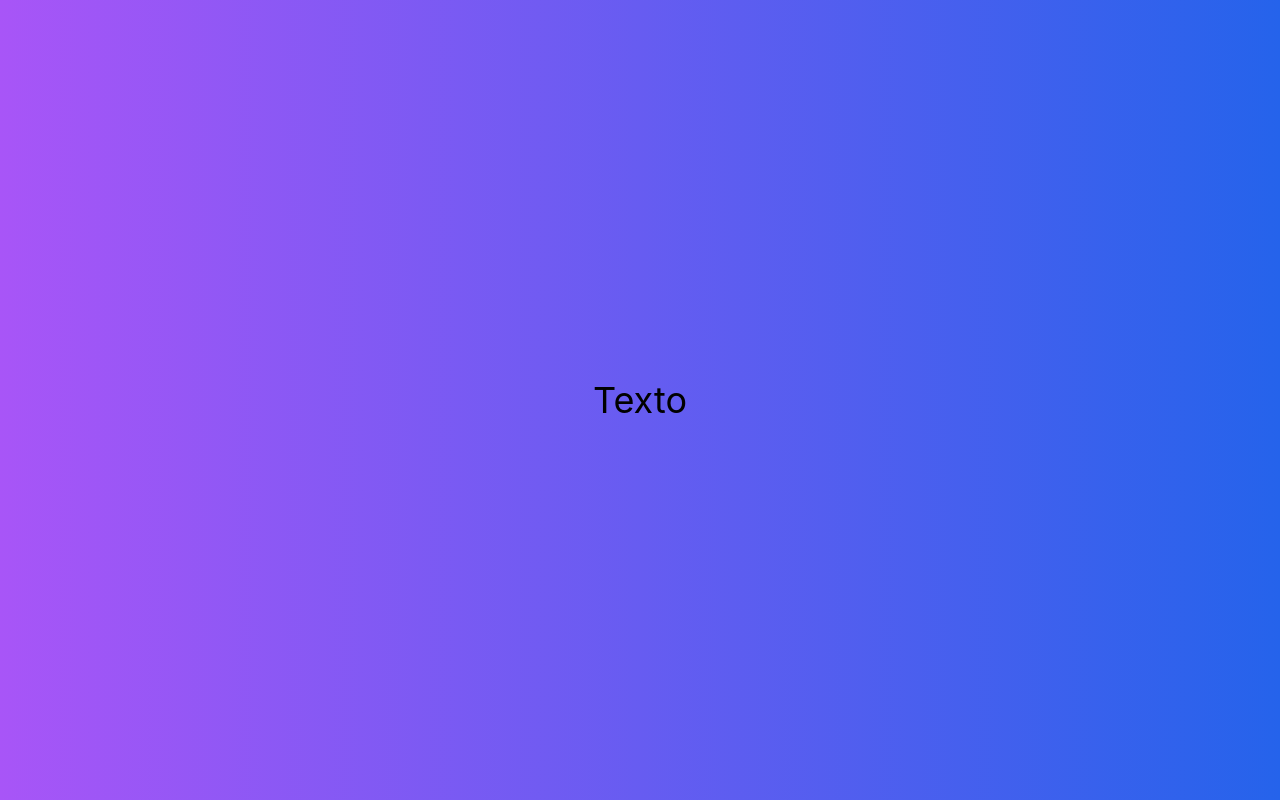
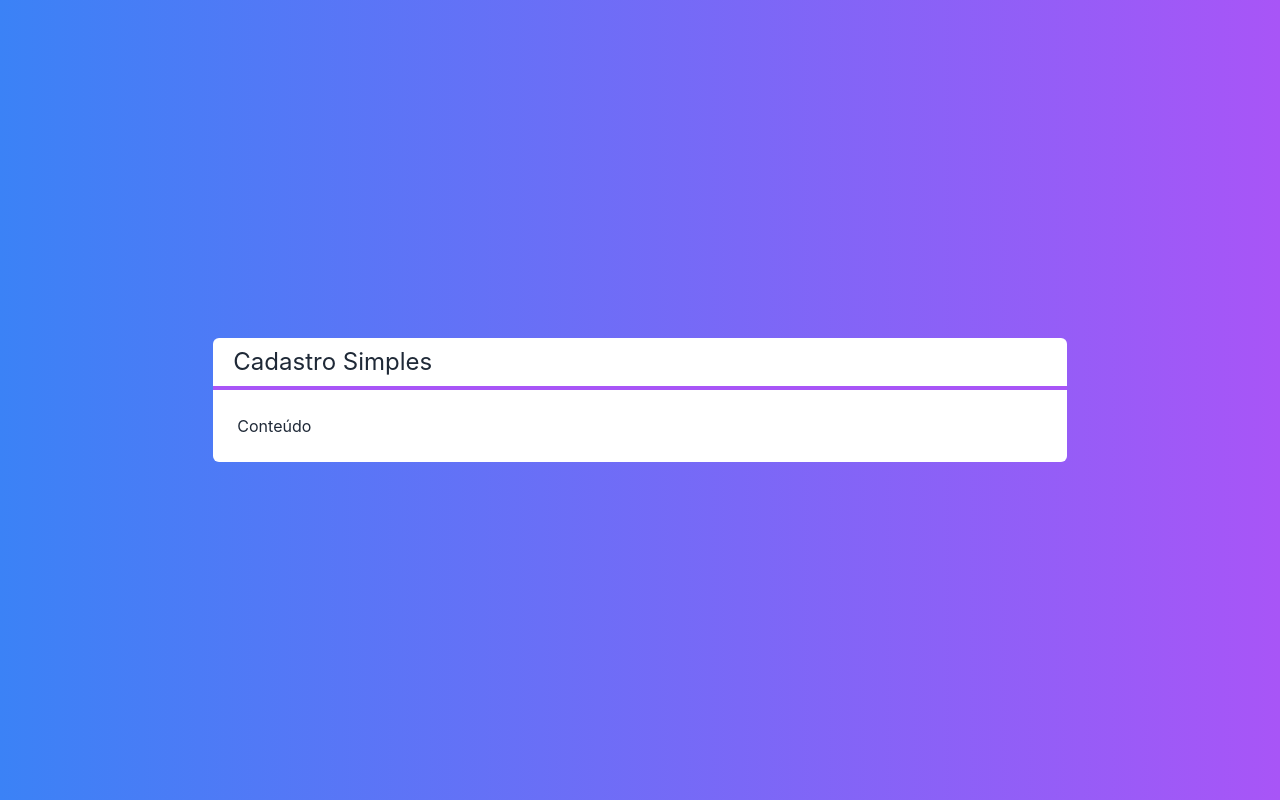
Before and after one commit to GuilCMattos/CRUDwithNextJS, a Next.js app: page / in a window 1280 px wide. Built offline with nearby package versions, Linux system fonts and the light colour scheme.

Commit message:
add: components layout and title

```diff
--- /dev/null
+++ b/src/components/Layout.tsx
@@ -0,0 +1,22 @@
+import Title from "./Title";
+
+interface LayoutProps {
+    title?: string
+    children: any
+}
+
+export default function Layout(props: LayoutProps) {
+    return(
+        <div className={`
+        flex flex-col w-2/3
+        bg-white text-gray-800 rounded-md
+        `}>
+
+            <Title>{props.title}</Title>
+            <div className="p-6">
+            {props.children}
+            </div>
+
+        </div>
+    )
+}
--- /dev/null
+++ b/src/components/Title.tsx
@@ -0,0 +1,8 @@
+export default function Title(props) {
+    return(
+        <div className='flex flex-col justify-center text-2xl'>
+            <h1 className="px-5 py-2" >{props.children}</h1>
+            <hr className="border-2 border-purple-500" />
+        </div>
+    )
+}
--- a/src/pages/index.tsx
+++ b/src/pages/index.tsx
@@ -1,12 +1,17 @@
+import Layout from "../components/Layout";
+
 
 
 export default function Home() {
   return (
     <div className={
-      `flex h-screen justify-center items-center
-      bg-gradient-to-r from-purple-500 to-blue-600 `
+      `flex justify-center items-center h-screen
+      bg-gradient-to-r from-blue-500 to-purple-500
+      text-white `
     }>
-     <span className="text-4xl">Texto</span>
+      <Layout title="Cadastro Simples" >
+        <span>Conteúdo</span>
+      </Layout>
     </div>
   )
 }
```
